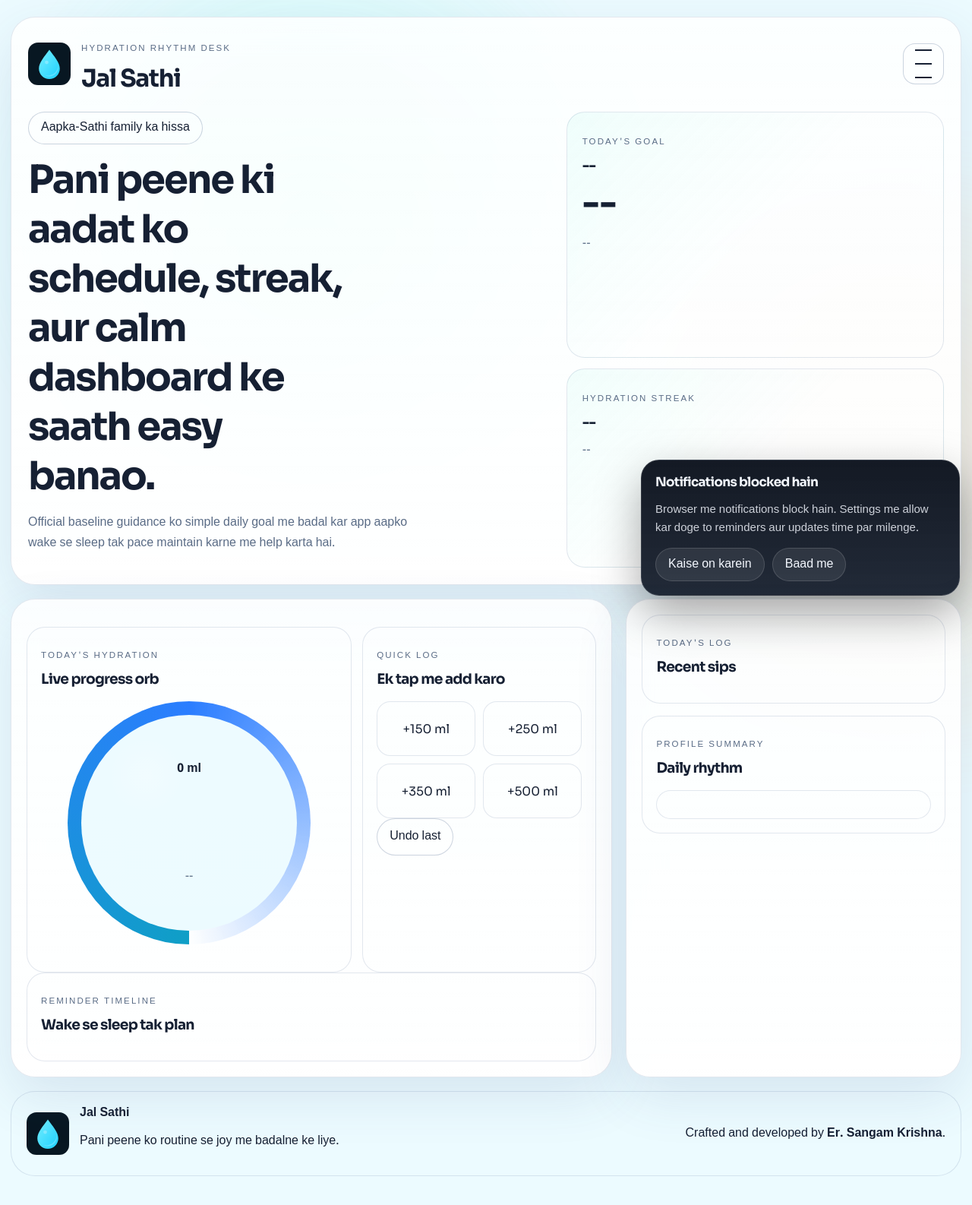
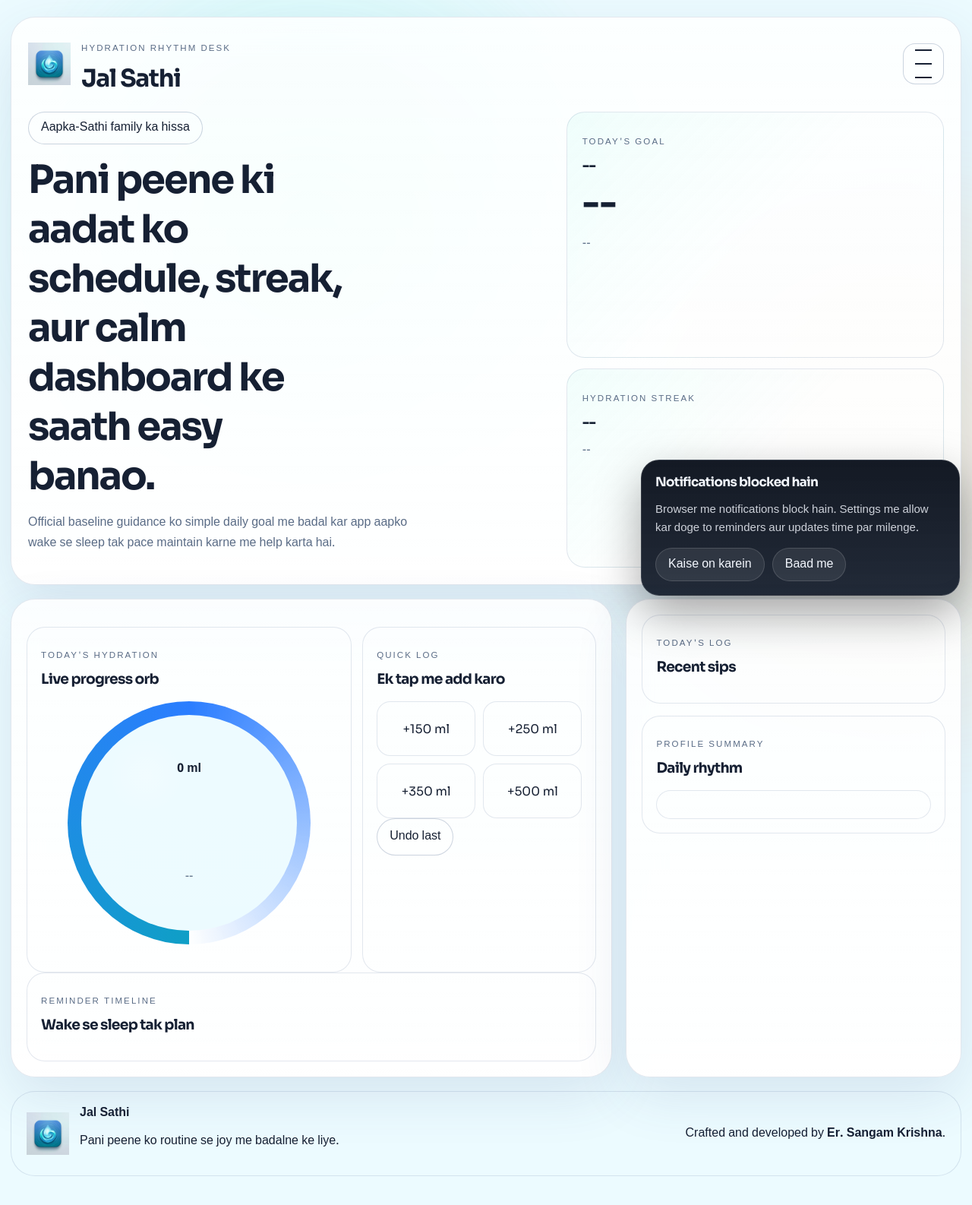
Before and after one commit to SnakeEye-sudo/Jal-Sathi, a website: page index.html in a window 1280 px wide. Shown: the whole page at 76% size. Drawn offline with Linux system fonts and the light colour scheme.

Commit message:
chore: premium branding upgrade (PWA icons and hub synchronization)

```diff
--- a/index.html
+++ b/index.html
@@ -9,7 +9,7 @@
   <link rel="preconnect" href="https://fonts.googleapis.com">
   <link rel="preconnect" href="https://fonts.gstatic.com" crossorigin>
   <link href="https://fonts.googleapis.com/css2?family=Noto+Sans+Devanagari:wght@400;500;600;700;800&family=Sora:wght@400;600;700;800&display=swap" rel="stylesheet">
-  <link rel="icon" href="favicon.svg" type="image/svg+xml">
+  <link rel="icon" type="image/png" href="logo.png">
   <link rel="manifest" href="manifest.json">
   <link rel="stylesheet" href="styles.css">
 </head>
@@ -83,7 +83,7 @@
     <header class="hero">
       <div class="hero-top">
         <div class="brand-wrap">
-          <img src="logo.svg" alt="Jal Sathi logo" class="brand-logo">
+          <img src="logo.png" alt="Jal Sathi logo" class="brand-logo">
           <div>
             <p class="hero-tag" data-i18n="brandTag">Hydration rhythm desk</p>
             <h1>Jal Sathi</h1>
@@ -278,7 +278,7 @@
 
     <footer class="site-footer">
       <div class="footer-brand">
-        <img src="logo.svg" alt="Jal Sathi logo">
+        <img src="logo.png" alt="Jal Sathi logo">
         <div>
           <strong>Jal Sathi</strong>
           <p data-i18n="footerNote">Pani peene ko routine se joy me badalne ke liye.</p>
```
Also changed, not shown: logo.png (added), manifest.json.
